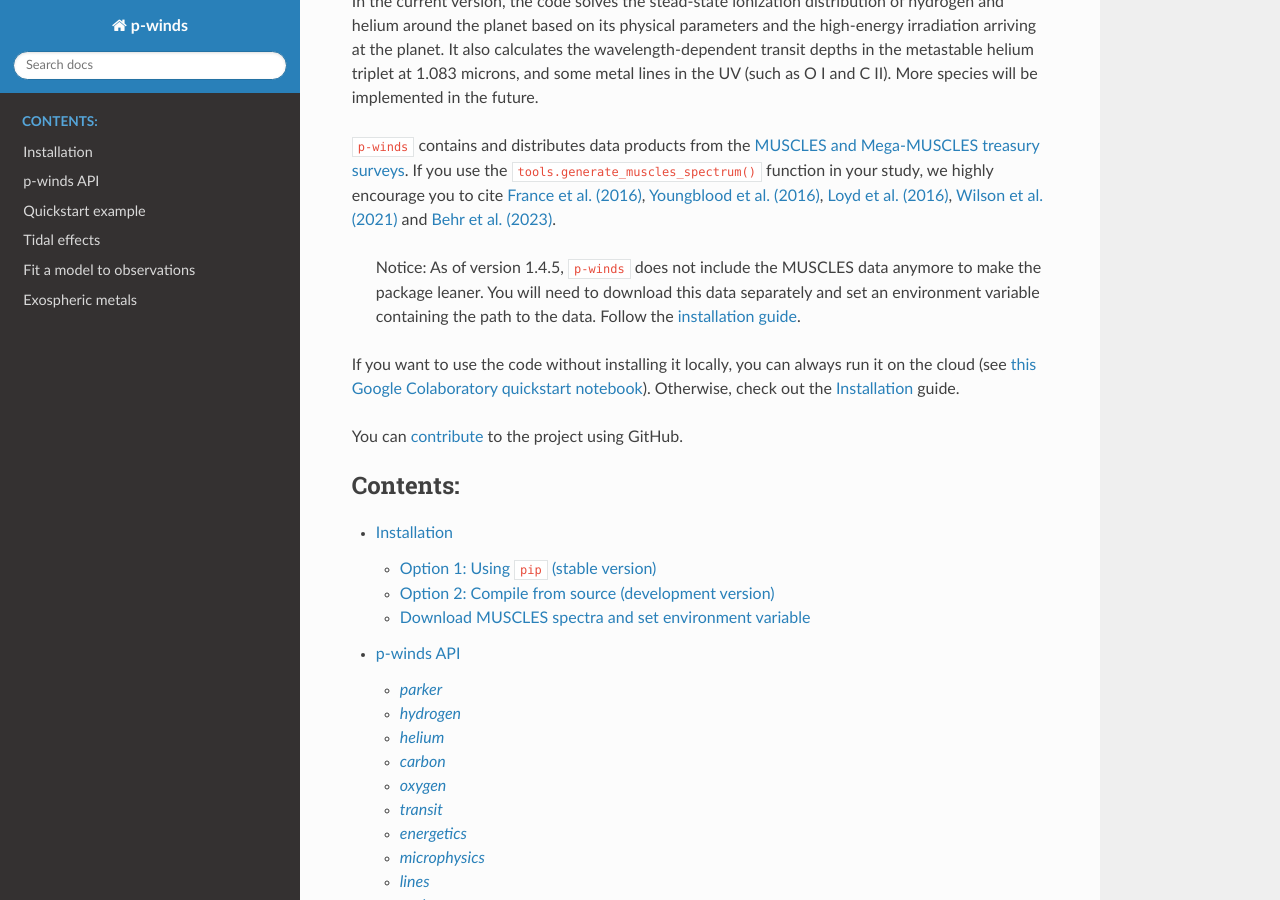
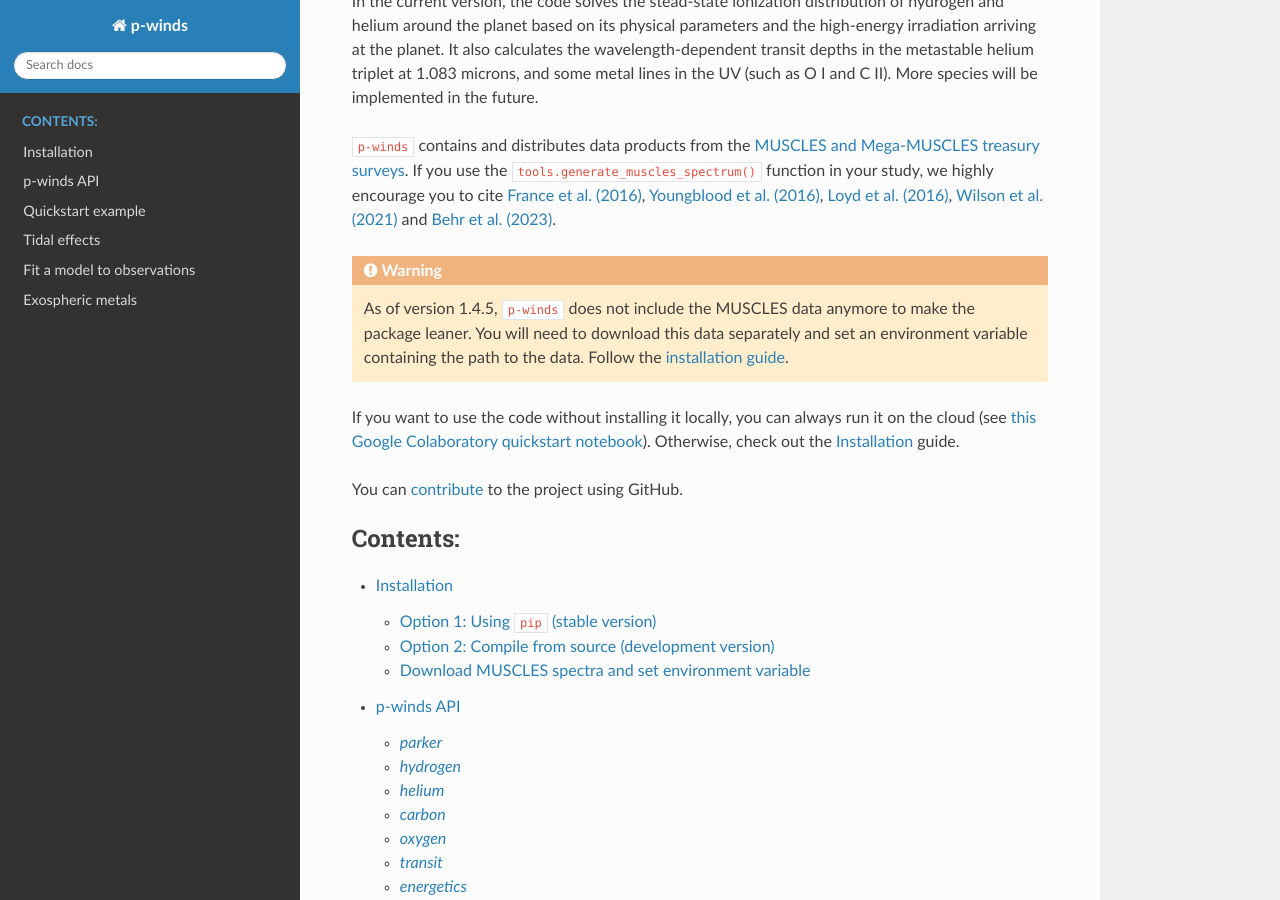
Before and after one commit to ladsantos/p-winds, a Sphinx documentation site: the page built from docs/source/index.rst, in a window 1280 px wide and 900 px high, scrolled down 360 px. Built offline with Sphinx 7.4.7 and the Read the Docs theme 2.0.0, drawn with Linux system fonts in a browser that asks for light colours; part of the change alters nothing that is shown.

Commit message:
Proper usage of a Sphinx warning in `index.rst`

```diff
--- a/docs/source/index.rst
+++ b/docs/source/index.rst
@@ -45,7 +45,8 @@ in the future.
 .. _Wilson et al. (2021): https://ui.adsabs.harvard.edu/abs/2021ApJ...911...18W/abstract
 .. _Behr et al. (2023): https://ui.adsabs.harvard.edu/abs/2023AJ....166...35B/abstract
 
-    Notice: As of version 1.4.5, ``p-winds`` does not include the MUSCLES data anymore to make the package leaner. You will need to download this data separately and set an environment variable containing the path to the data. Follow the :ref:`installation guide <installation>`.
+.. warning::
+    As of version 1.4.5, ``p-winds`` does not include the MUSCLES data anymore to make the package leaner. You will need to download this data separately and set an environment variable containing the path to the data. Follow the :ref:`installation guide <installation>`.
 
 If you want to use the code without installing it locally, you can always run it
 on the cloud (see `this Google Colaboratory quickstart notebook
```
